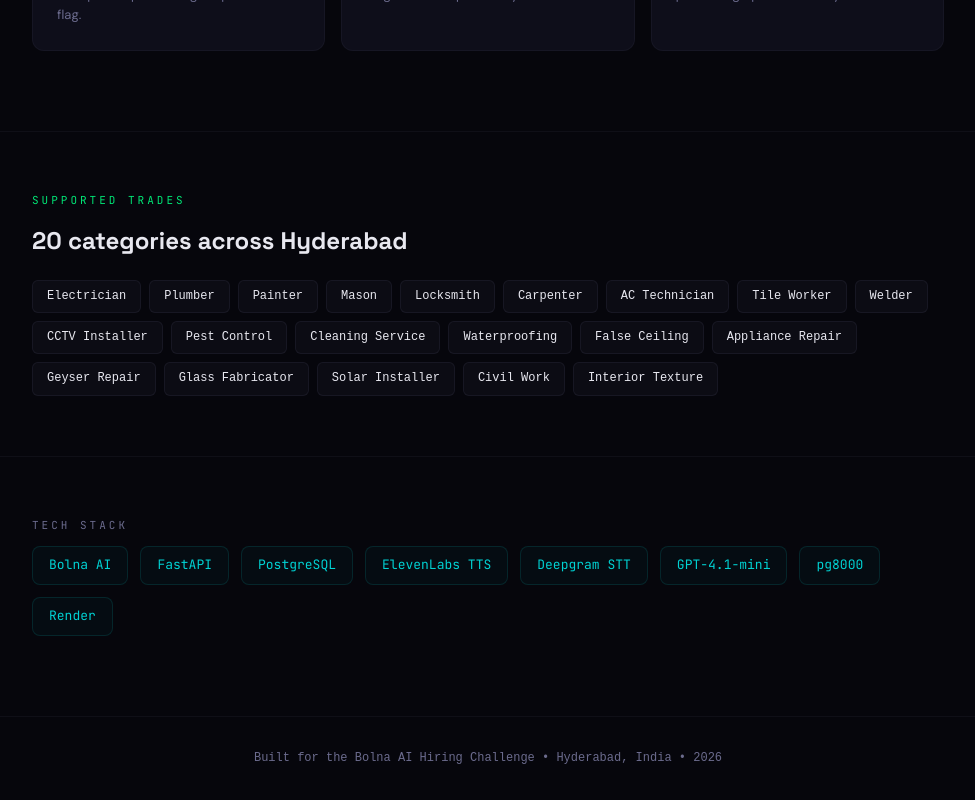
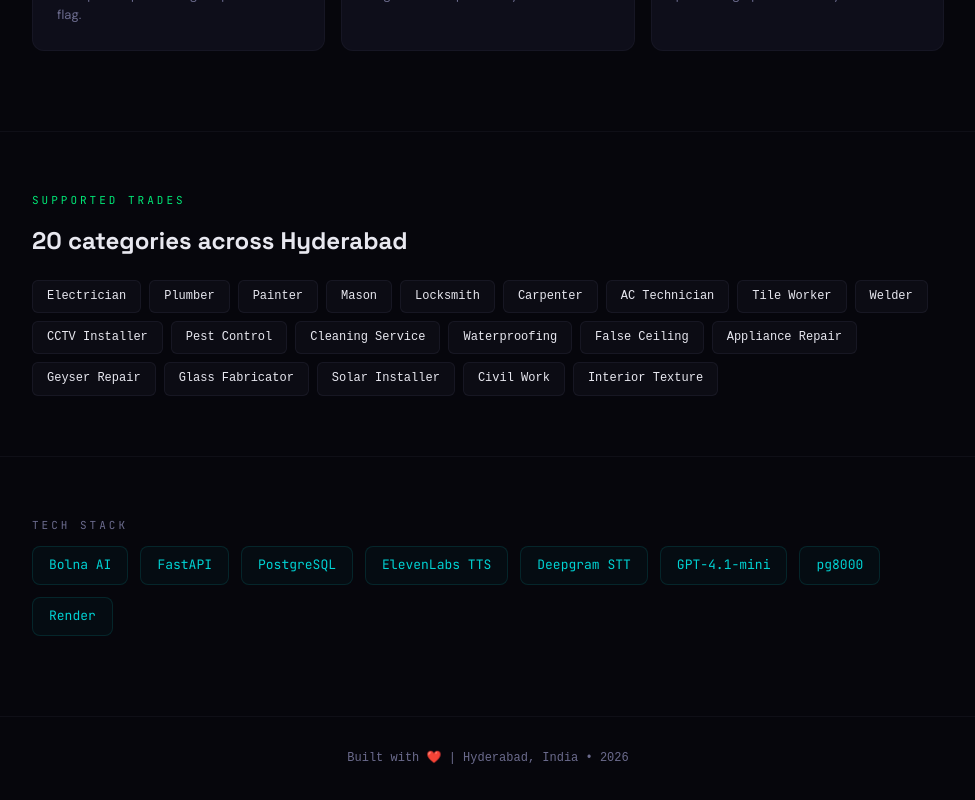
Before and after one commit to coder-zs-cse/karigaar-landing, a Next.js app: page / in a window 1280 px wide. Shown: the part 2743-3543 px from the top of the page, without its empty margins (152-1127 px from the left). Built offline with nearby package versions, Linux system fonts and the light colour scheme.

Commit message:
update footer

```diff
--- a/app/urbancall/urbancall_landing.jsx
+++ b/app/urbancall/urbancall_landing.jsx
@@ -298,7 +298,7 @@ export default function UrbanCallLanding() {
       {/* ═══ FOOTER ═══ */}
       <footer style={{ borderTop: `1px solid ${MUTED}15`, padding: "32px 0", textAlign: "center" }}>
         <div style={{ fontFamily: "monospace", fontSize: 12, color: MUTED }}>
-          Built for the Bolna AI Hiring Challenge • Hyderabad, India • {new Date().getFullYear()}
+          Built with ❤️ | Hyderabad, India • {new Date().getFullYear()}
         </div>
       </footer>
     </div>
```
